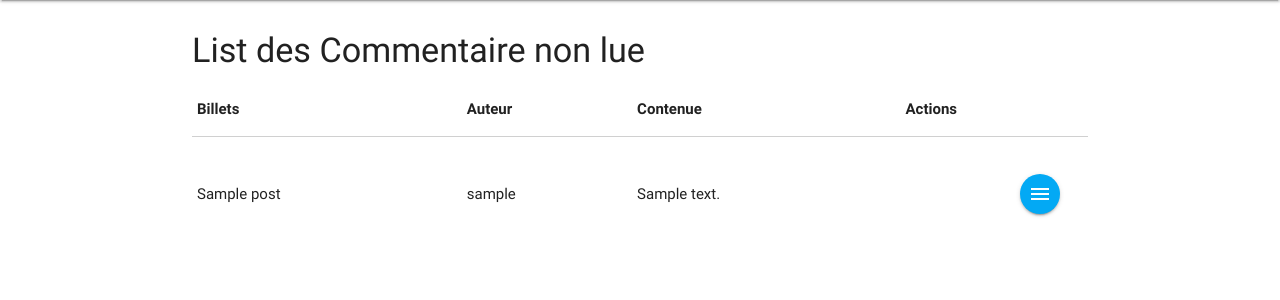
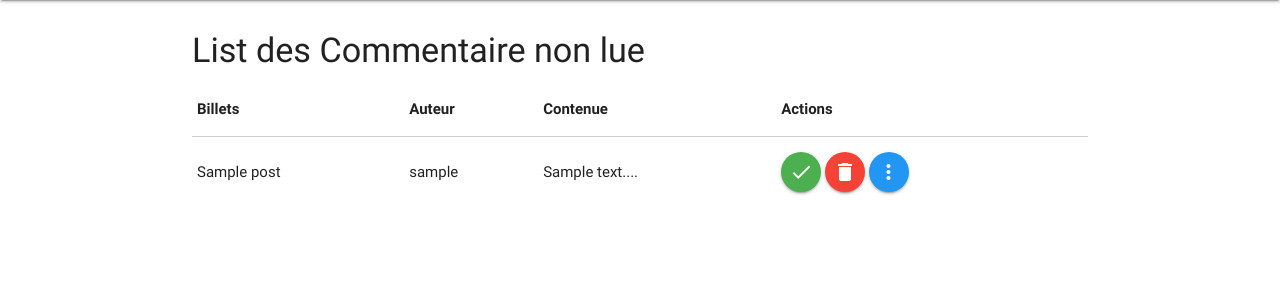
Before and after one commit to nasreddinebr/Projet, a PHP site: template views/moderator.html.twig in a window 1280 px wide. Shown: the part 64-364 px from the top of the page. Run offline with PHP 8.4, Linux system fonts and the light colour scheme; the template is opened without the code that fills it: most values are stand-ins (such as "Sample title", 1, 10 or a date in 2020); some libraries are stand-ins or nearby versions.

Commit message:
* Modification of the format of the hour in mod 24h * Finalize the designe "adding the buttons (read, delete and see the whole comment)".

```diff
--- a/app/routes.php
+++ b/app/routes.php
@@ -75,7 +75,7 @@ $app->get('/admin', function (Request $request) use ($app) {
 	$posts = findPosts($app);
 	$comments = $app['dao.comment']->recoverUnreadComment();
 	$users = $app['dao.user']->recoverAllUsers();
-	return $app['twig']->render('moderator.html.twig', array(
+	return $app['twig']->render('admin.html.twig', array(
 				'posts' 	=> $posts,
 				'comments' 	=> $comments,
 				'users'		=> $users
--- a/views/admin.html.twig
+++ b/views/admin.html.twig
@@ -15,7 +15,7 @@
                     	<div class="row">
                     		<div class="col s12">
                     			<h5 class="class="grey-text-darken-2"">{{ post.title }}</h5>
-                    			<h6 class="grey-text">Par: {{ post.author.username }} Le: {{ post.date|date("d/m/Y h:i:s") }}</h6>
+                    			<h6 class="grey-text">Par: {{ post.author.username }} Le: {{ post.date|date("d/m/Y H:i:s") }}</h6>
                     			<div class="row">
                     				<div class="col s12 m6 l8">
                     					<p>{{ post.content[:500]|raw }} <a href="{{ path('post', { 'id': post.id }) }}"><trong>...</trong></a></p>
--- a/views/author.html.twig
+++ b/views/author.html.twig
@@ -14,7 +14,7 @@
             	<div class="row">
                 	<div class="col s12">
                 		<h5 class="class="grey-text-darken-2"">{{ post.title }}</h5>
-                		<h6 class="grey-text">{{ post.date|date("d/m/Y h:i:s") }}</h6>
+                		<h6 class="grey-text">{{ post.date|date("d/m/Y H:i:s") }}</h6>
                 		<div class="row">
                 			<div class="col s12 m6 l8">
                 				<p>{{ post.content[:500] }} <a href="{{ path('post', { 'id': post.id }) }}"><trong>...</trong></a></p>
--- a/views/blog.html.twig
+++ b/views/blog.html.twig
@@ -10,7 +10,7 @@
             	<div class="row">
             		<div class="col s12">
             			<h5 class="class="grey-text-darken-2"">{{ post.title }}</h5>
-            			<h6 class="grey-text">Par: {{ post.author.username }} Le: {{ post.date|date("d/m/Y h:i:s") }}</h6>
+            			<h6 class="grey-text">Par: {{ post.author.username }} Le: {{ post.date|date("d/m/Y H:i:s") }}</h6>
             			<div class="row">
             				<div class="col s12 m6 l8">
             					<p>{{ post.content[:500]|raw }} <a href="{{ path('post', { 'id': post.id }) }}"><trong>...</trong></a></p>
--- a/views/index.html.twig
+++ b/views/index.html.twig
@@ -33,7 +33,7 @@
                       	<div class="card">
                       		<div class="card-content">
                       			<h5 class="grey-text-darken-2">{{ post.title }}</h5>
-                      			<h6 class="grey-text">Par: {{ post.author.username }} Le:{{ post.date|date("d/m/Y h:i:s") }}</h6>
+                      			<h6 class="grey-text">Par: {{ post.author.username }} Le:{{ post.date|date("d/m/Y H:i:s") }}</h6>
 
                       		</div>
                         	<div class="card-image waves-effect waves-block waves-light">
--- a/views/moderator.html.twig
+++ b/views/moderator.html.twig
@@ -29,25 +29,34 @@
                               	<tr>
                                 	<td>{{ comment.post.title }}</td>
                                 	<td>{{ comment.author.username }}</td>
-                                	<td>{{ comment.content[:150] }}</td>
+                                	<td>{{ comment.content[:80] }}...</td>
 									<td>
-										<br/><br/>
-										<div class="fixed-action-btn horizontal right-align">
-                                            <a class="btn-floating btn light-blue">
-                                            	<i class="large material-icons">menu</i>
-                                            </a>
-                                            <ul>
-                                            	<li><a class="btn-floating red" href="#"><i class="material-icons">delete</i></a></li>
-                                            	<li><a class="btn-floating green" href="#"><i class="material-icons">edit</i></a></li>
-                                            </ul>
-                                      	</div>
-                                      	<!-- div>
-                                      		<ul class="horizontale right-align">
-                                            	<li><a class="btn-floating red" href="#"><i class="material-icons">delete</i></a></li>
-                                            	<li><a class="btn-floating green" href="#"><i class="material-icons">edit</i></a></li>
-                                        	</ul>
-                                      	</div-->
-									</td>
+										<a href="#{#{ path('admin_Comment_edit', {'id': comment.id}) }#}" id="{{ comment.id }}" class="btn-floating btn-small waves-effect waves-light green see_comment">
+											<i class="material-icons">done</i>
+										</a>
+										<a href="#" id="{{ comment.id }}" class="btn-floating btn-small waves-effect waves-light red delete_comment">
+											<i class="material-icons">delete</i>
+										</a>
+										<a href="#comment_{{ comment.id }}" class="btn-floating btn-small waves-effect waves-light blue modal-trigger">
+											<i class="material-icons">more_vert</i>
+										</a>
+										<div id="comment_{{ comment.id }}" class="modal">
+                                            <div class="modal-content">
+                                              	<h5>{{ comment.post.title }}</h5>
+												<p>Commentaire posté par: <strong>{{ comment.author.username }}</strong>. Le: {{ comment.dateComment|date("d/m/Y H:i") }}</p>
+												<hr>
+												<p>{{ comment.content }}</p>
+                                            </div>
+                                            <div class="modal-footer">
+                                            	<a href="#!" id="{{ comment.id }}" class="modal-action mopdal-close waves-effect waves-red btn-flat delete_comment">
+                                              		<i class="material-icons">delete</i>
+                                              	</a>
+                                              	<a href="#!" id="{{ comment.id }}" class="modal-action mopdal-close waves-effect waves-green btn-flat see_comment">
+                                              		<i class="material-icons">done</i>
+                                              	</a>
+                                            </div>
+                                       	</div>
+                                	</td>
                               	</tr>
                         	</tbody>
                 	    </div>
--- a/views/post.html.twig
+++ b/views/post.html.twig
@@ -9,7 +9,7 @@
 	<div class="container">
 		<div class="section">
 			<h4 class="grey-text-darken-2">{{ post.title }}</h4>
-			<h6 class="grey-text">Par: {{ post.author.username }} Le:{{ post.date|date("d/m/Y h:i:s") }}</h6>
+			<h6 class="grey-text">Par: {{ post.author.username }} Le:{{ post.date|date("d/m/Y H:i:s") }}</h6>
             <p>{{ post.content|raw }}</p>
             <hr>
             <h5>Commentaires:</h5>
@@ -17,7 +17,7 @@
             {# Recover all the comments of the article #}
             {% for comment in comments %}
             	    <div>
-            	    	<h6 class="grey-text">Par: {{ comment.author.username }} Le: {{ comment.dateComment|date("d/m/Y h:i:s") }}</h6>
+            	    	<h6 class="grey-text">Par: {{ comment.author.username }} Le: {{ comment.dateComment|date("d/m/Y H:i:s") }}</h6>
             	    	<p>{{ comment.content }}</p>
             	    </div>
             {% else %}
--- a/web/js/init.js
+++ b/web/js/init.js
@@ -10,3 +10,9 @@
 $(document).ready(function() {
     Materialize.updateTextFields();
   });
+
+// Activate modale box
+$(document).ready(function(){
+  // the "href" attribute of .modal-trigger must specify the modal ID that wants to be triggered
+  $('.modal').modal();
+});
```
Also changed, not shown: views/template.html.twig (+2 -6 lines).
